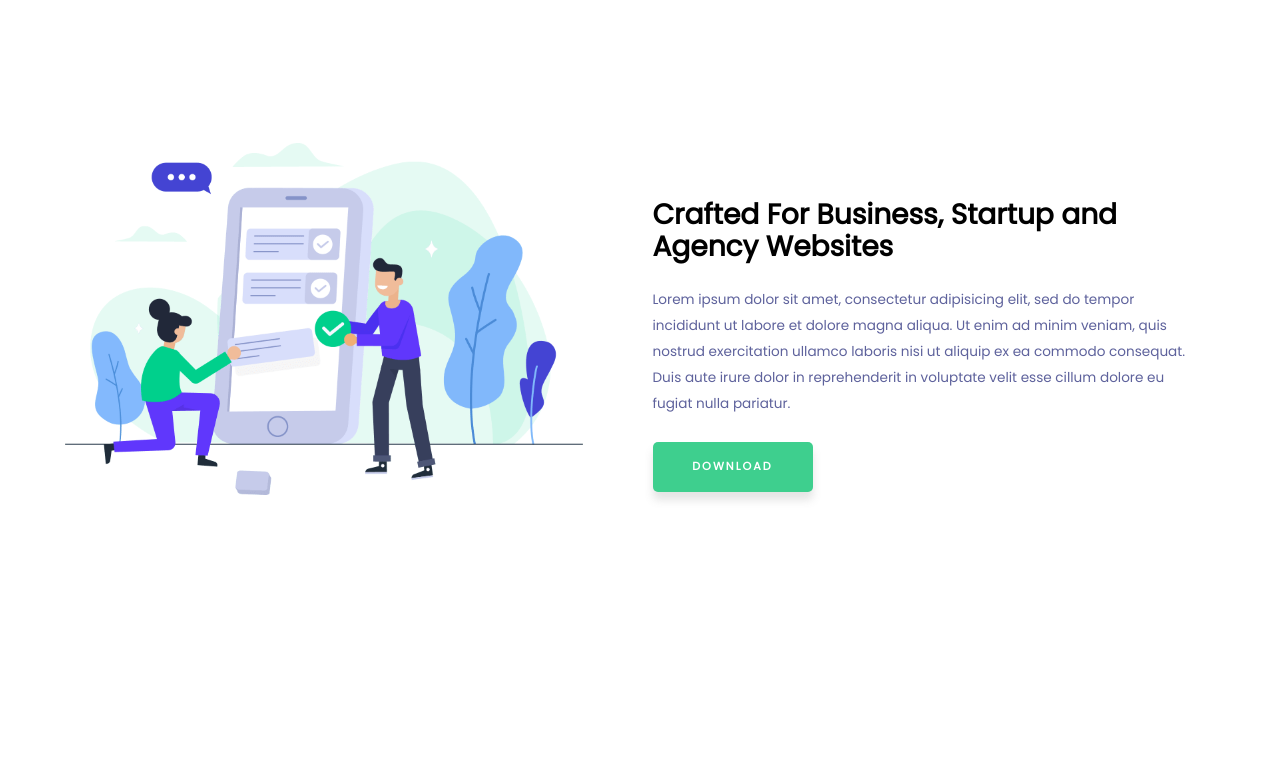
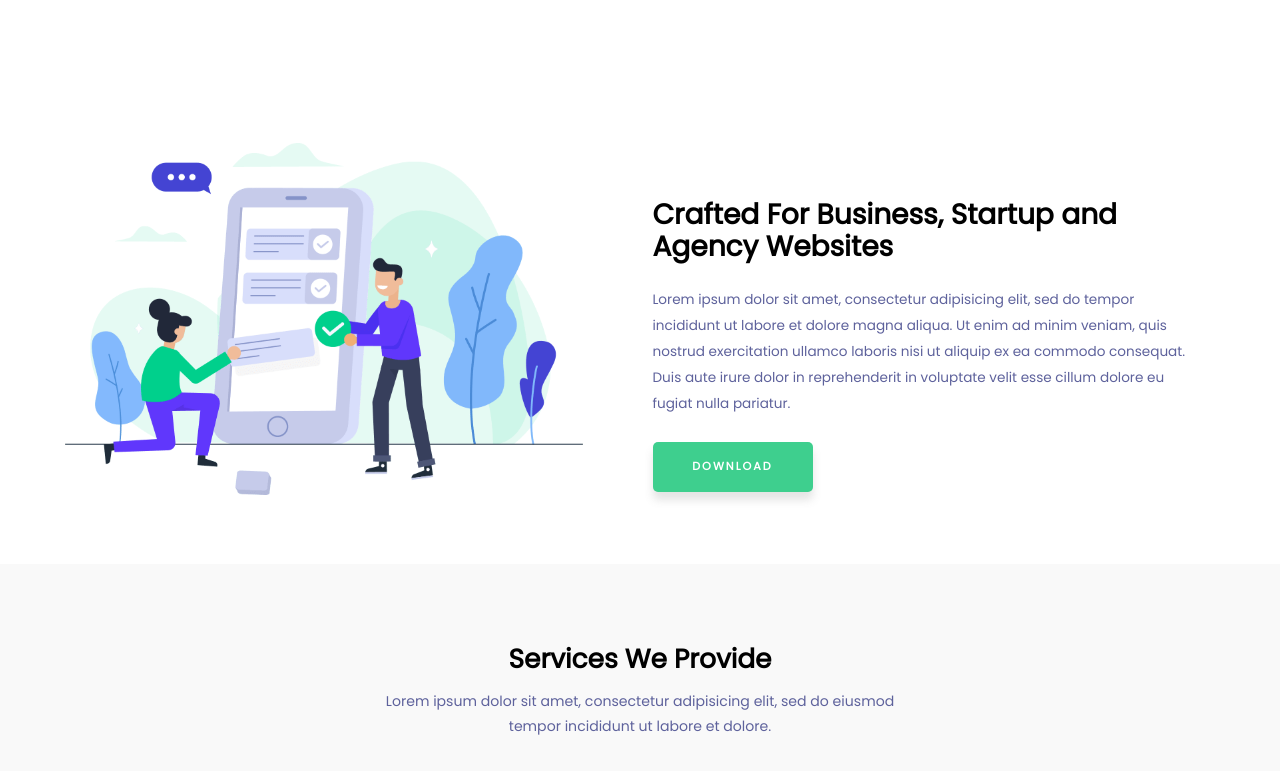
Before and after one commit to Marek-Barela/Slick-React, a React (Create React App) app: page / in a window 1280 px wide. Shown: the part 1157-1928 px from the top of the page. Before the commit the page ends 1721 px from the top, so only its background shows below. Built offline with nearby package versions, Linux system fonts and the light colour scheme.

Commit message:
section header commited

```diff
--- a/src/components/app/index.tsx
+++ b/src/components/app/index.tsx
@@ -2,14 +2,16 @@ import React from 'react';
 import Layout from '../layout';
 import Hero from '../hero';
 import About from '../about';
+import Services from '../services';
 
 const App: React.FC = () => {
 	return (
 		<Layout>
 			<Hero />
 			<About />
+			<Services />
 		</Layout>
 	);
-}
+};
 
 export default App;
--- /dev/null
+++ b/src/components/section-header/index.module.css
@@ -0,0 +1,21 @@
+.wrapper {
+  display: flex;
+  flex-direction: column;
+  justify-content: center;
+  align-items: center;
+  text-align: center;
+  font-size: 1.1em;
+  max-width: 550px;
+  margin: 0 auto;
+}
+
+.header {
+  margin: 0 0 15px 0;
+}
+
+.paragraph {
+  color: #5e629c;
+  font-size: 0.80em;
+  line-height: 25px;
+  margin: 0;
+}
--- /dev/null
+++ b/src/components/section-header/index.tsx
@@ -0,0 +1,20 @@
+import React, { FC } from 'react';
+import styles from './index.module.css';
+
+interface Props {
+	headerText: string;
+	paragraphText: string;
+}
+
+const SectionHeader: FC<Props> = (props) => {
+	const { wrapper, header, paragraph } = styles;
+	const { headerText, paragraphText } = props;
+	return (
+		<div className={wrapper}>
+			<h2 className={header}>{headerText}</h2>
+			<p className={paragraph}>{paragraphText}</p>
+		</div>
+	);
+};
+
+export default SectionHeader;
--- /dev/null
+++ b/src/components/services/index.module.css
@@ -0,0 +1,9 @@
+.container {
+  background-color: #f9f9f9;
+}
+
+.wrapper {
+  max-width: 1170px;
+  margin: 0 auto;
+  padding: 80px 0;
+}
--- /dev/null
+++ b/src/components/services/index.tsx
@@ -0,0 +1,20 @@
+import React from 'react';
+import SectionHeader from '../section-header';
+import styles from './index.module.css';
+
+const Services = () => {
+	const {container, wrapper } = styles;
+	return (
+		<section id="Services" className={container}>
+			<div className={wrapper}>
+				<SectionHeader
+					headerText="Services We Provide"
+					paragraphText="Lorem ipsum dolor sit amet, consectetur adipisicing elit, sed do
+					eiusmod tempor incididunt ut labore et dolore."
+				/>
+			</div>
+		</section>
+	);
+};
+
+export default Services;
```
Also changed, not shown: 1 other file (tests, documents, lock files or other folders). Lines whose indentation alone changed are shown as unchanged.
